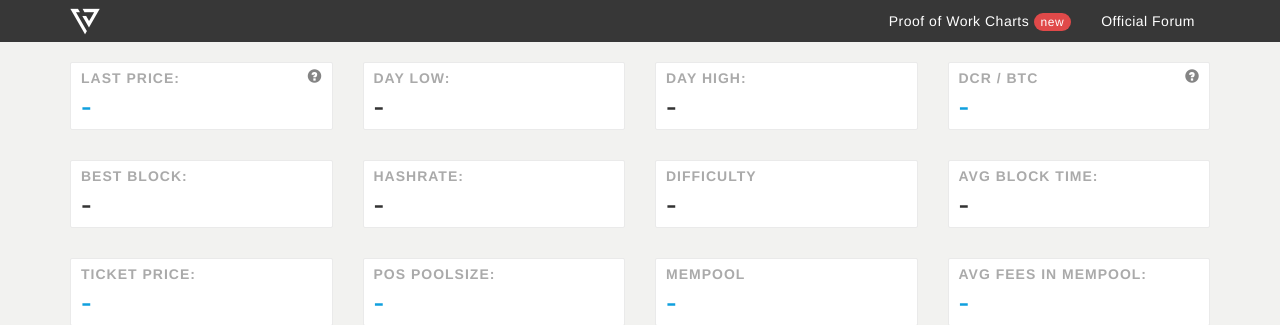
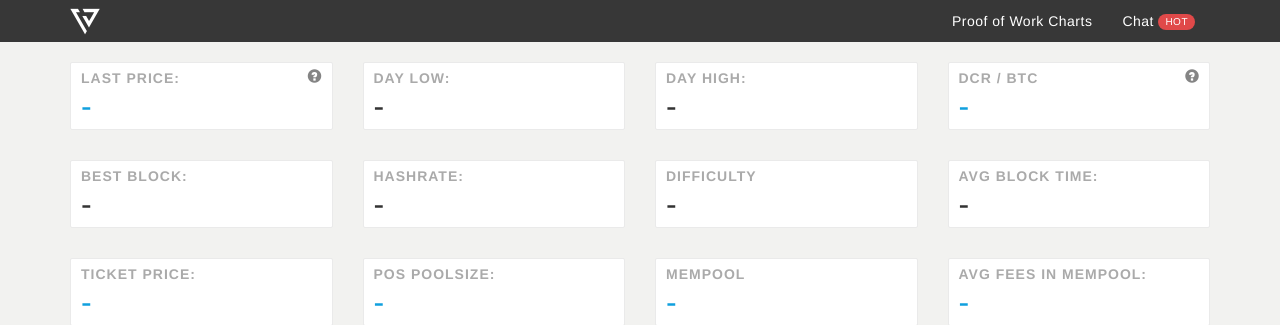
Before and after one commit to girino/decred-dashboard, a Node server app: page / in a window 1280 px wide. Shown: the top 325 px of the page. Run offline with Node 20, Linux system fonts and the light colour scheme; data that the repository does not hold is empty; some libraries are stand-ins or nearby versions.

Commit message:
Chat button moved to header

```diff
--- a/public/views/includes/footer.jade
+++ b/public/views/includes/footer.jade
@@ -18,7 +18,8 @@
 script(src='js/bootstrap.min.js')
 script.
   ((window.gitter = {}).chat = {}).options = {
-  room: 'Dyrk/decred-dashboard'
+  room: 'Dyrk/decred-dashboard',
+  activationElement: '.show-chat'
   };
 script(src='https://sidecar.gitter.im/dist/sidecar.v1.js', async='', defer='')
 if env == 'production'
--- a/public/views/includes/navigation.jade
+++ b/public/views/includes/navigation.jade
@@ -13,7 +13,7 @@ nav.navbar.navbar-inverse
         li
           a(href='/pow')
             | Proof of Work Charts
-            span.badge new
-        li
-          a(href='https://forum.decred.org', target="_blank")
-            | Official Forum
+        li.show-chat
+          a(href='javascript:;')
+            | Chat
+            span.badge(style="font-size: 10px;") HOT
```
